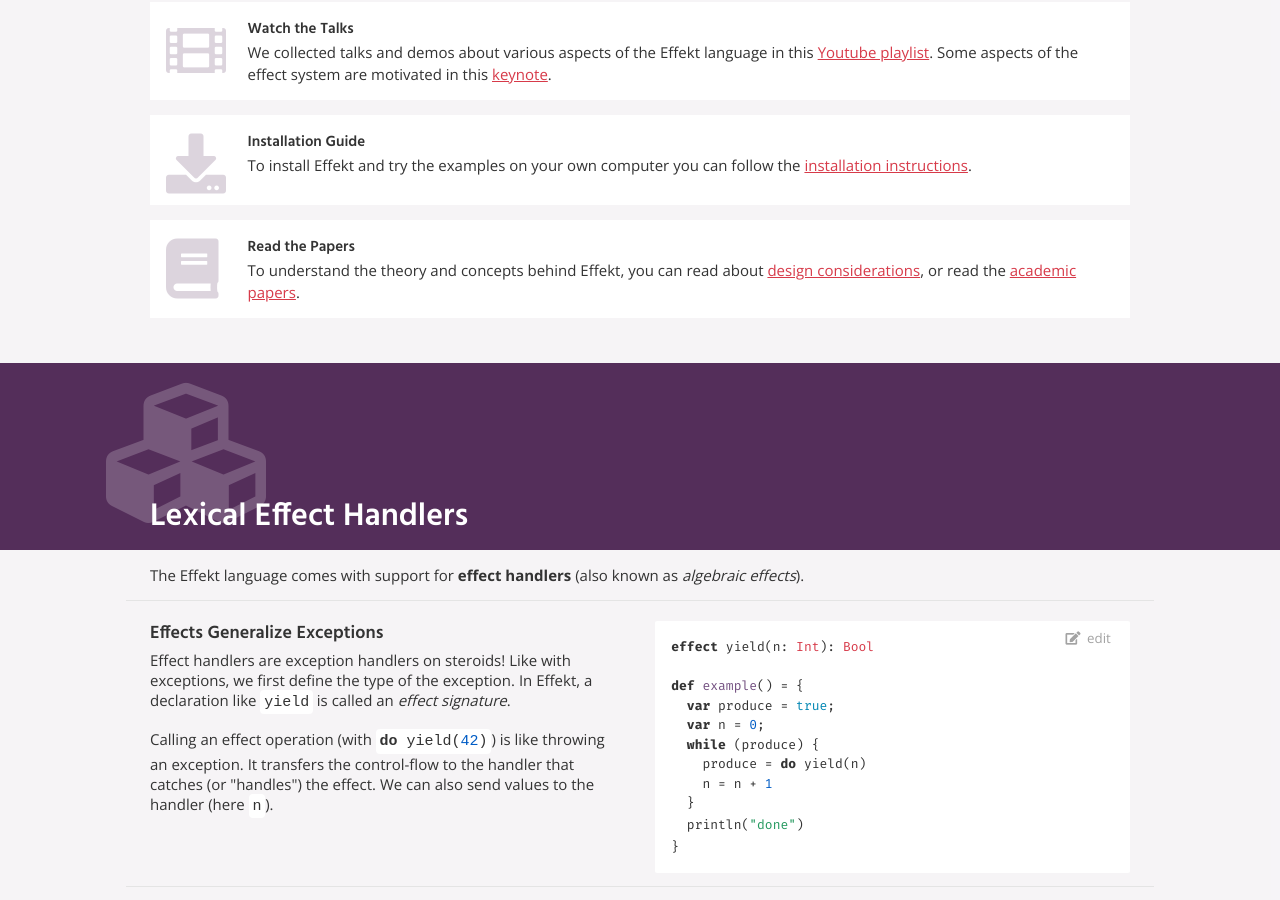
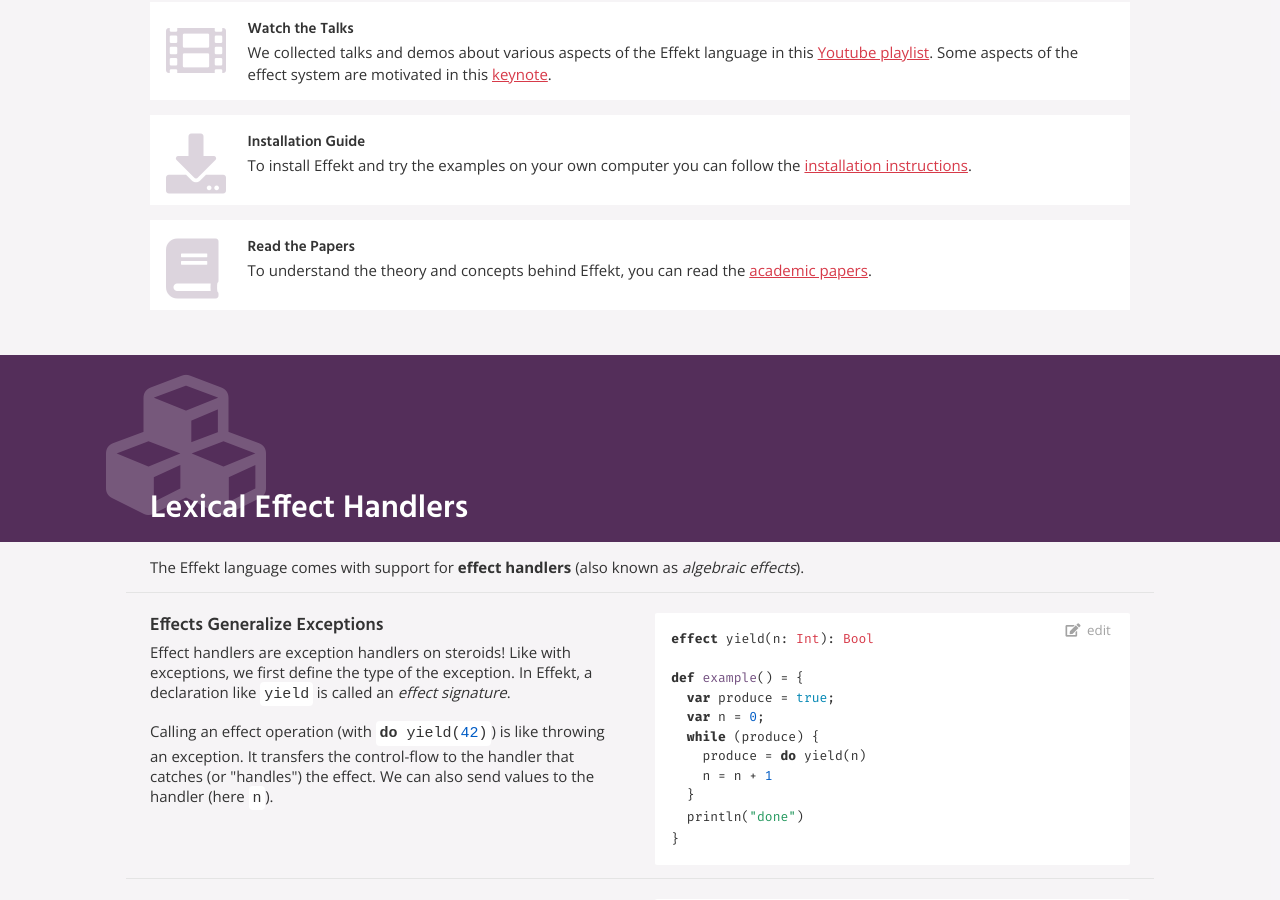
Before and after one commit to effekt-lang/effekt-website, a Jekyll site: the page built from index.md, in a window 1280 px wide and 900 px high, scrolled down 1414 px. Built offline with Jekyll 4.4.1, drawn with Linux system fonts in a browser that asks for light colours.

Commit message:
Remove broken link

```diff
--- a/index.md
+++ b/index.md
@@ -53,8 +53,7 @@
 
 <div id="start-read">
 <h3>Read the Papers</h3>
-<p>To understand the theory and concepts behind Effekt, you can read about
-<a href="design-considerations">design considerations</a>, or read the
+<p>To understand the theory and concepts behind Effekt, you can read the
 <a href="publications">academic papers</a>.</p>
 </div>
 
```
